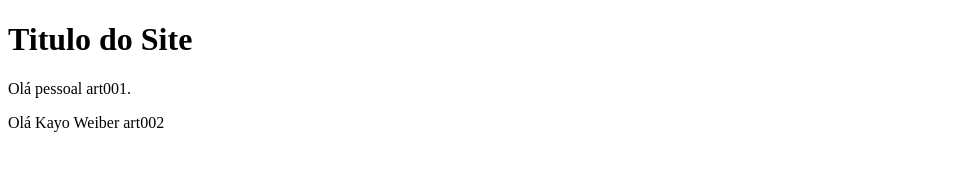
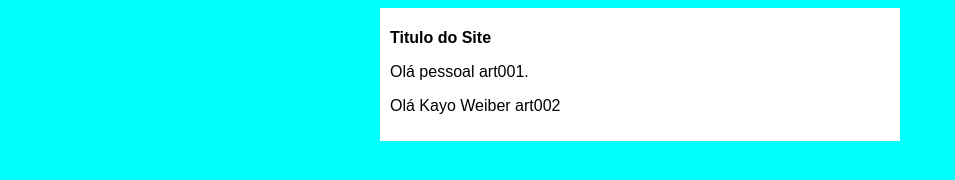
Before and after one commit to KayoWeiber/projeto-site-gitANDgithub, a plain HTML site: page index.html in a window 1280 px wide. Shown: the whole page, without its empty margins (0-955 px from the left). Drawn offline with Linux system fonts and the light colour scheme.

Commit message:
Iniciei o design

```diff
--- /dev/null
+++ b/estilos/style.css
@@ -0,0 +1,15 @@
+* {
+    font-size: 16px;
+    font-family: Arial, Helvetica, sans-serif;
+
+}
+body{
+    background-color: aqua;
+}
+main{
+    background-color: white;
+    width: 500px;
+    margin: auto;
+    padding: 10px;
+    box-shadow: 3px 5px 3px rgb(rgb(0, 0, 0), green, blue);
+}
--- a/index.html
+++ b/index.html
@@ -3,7 +3,8 @@
 <head>
     <meta charset="UTF-8">
     <meta name="viewport" content="width=device-width, initial-scale=1.0">
-    <title>Site do curso</title>
+    <link rel="stylesheet" href="estilos/style.css">
+    <title>design</title>
 </head>
 <body>
     <main>
```
